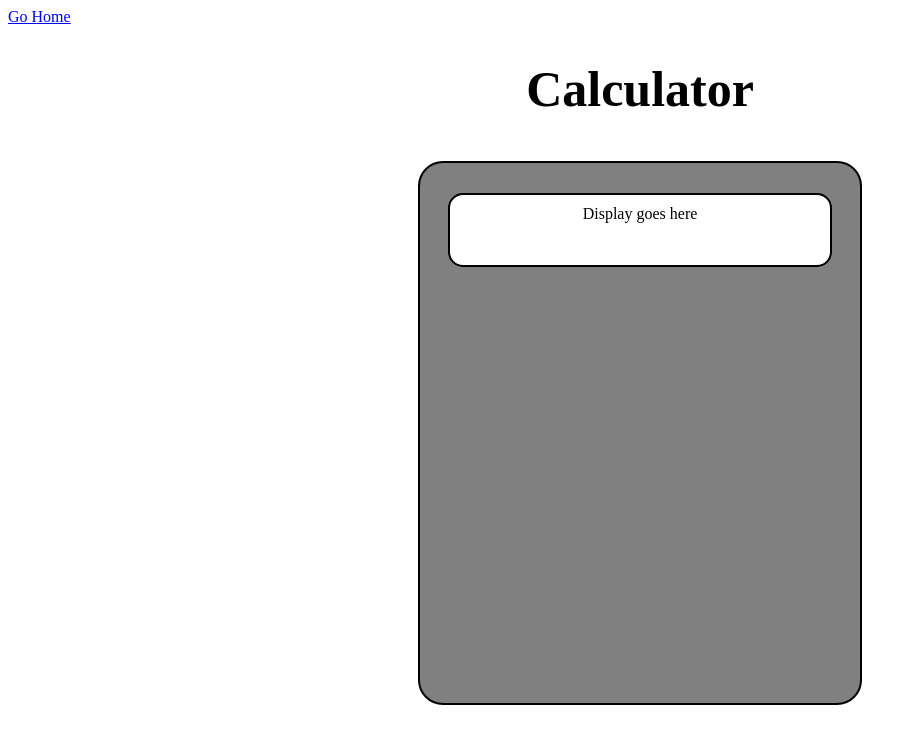
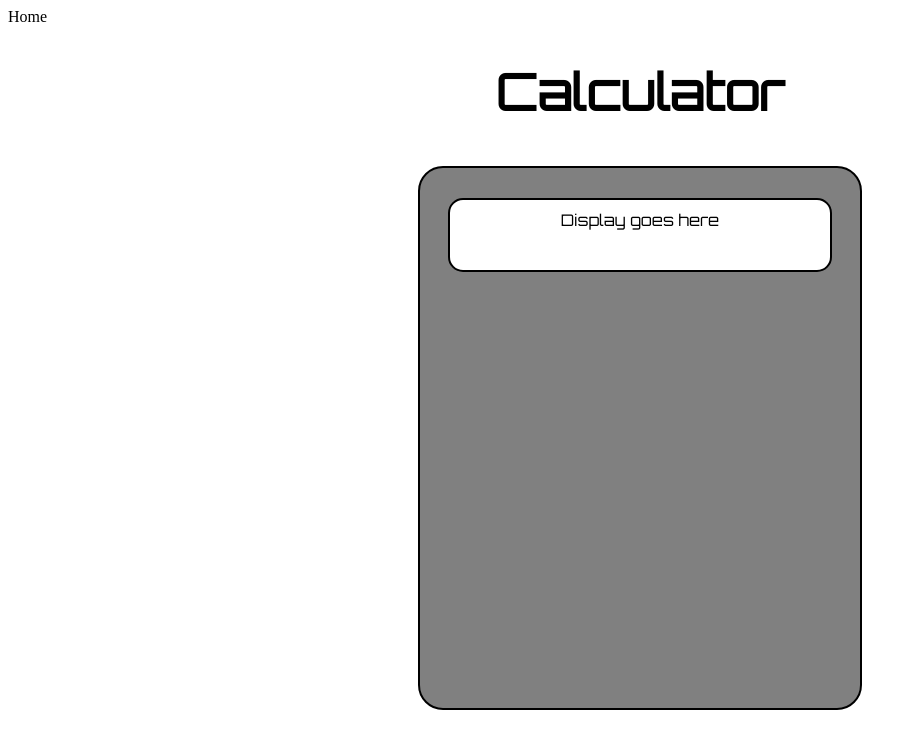
Before and after one commit to tommygatz/calculator, a PHP site: page / in a window 1280 px wide. Shown: the top 749 px of the page, without its empty margins (0-917 px from the left). Run offline with PHP 8.4, Linux system fonts and the light colour scheme.

Commit message:
Fixed broken font links

```diff
--- a/css/style.css
+++ b/css/style.css
@@ -1,12 +1,8 @@
-@font-face {
-  font-family: 'Orbitron';
-  src: url('https://fonts.googleapis.com/css?family=Orbitron');
-}
-
 h1 {
   font-size: 50px;
   color: black;
   text-align: center;
+  font-family: 'Orbitron';
 }
 
 #answer {
@@ -49,3 +45,13 @@ h1 {
   padding: 10px;
   font-family: 'Orbitron';
 }
+
+#homelink {
+  color: black;
+  text-decoration: none;
+}
+
+#homelink:hover{
+  color: black;
+  text-decoration: line-through;
+}
--- a/index.html
+++ b/index.html
@@ -3,10 +3,13 @@
   <head>
     <title>Tom's Calc</title>
     <link rel="stylesheet" href="css/style.css">
+    <link rel="preconnect" href="https://fonts.googleapis.com">
+    <link rel="preconnect" href="https://fonts.gstatic.com" crossorigin>
+    <link href="https://fonts.googleapis.com/css2?family=Orbitron&display=swap" rel="stylesheet">
     <script type="text/javascript" src="js/script.js"></script>
   </head>
   <body>
-    <a href="index.html">Go Home</a>
+    <a id='homelink' href="https://tommygatz.github.io/">Home</a>
     <h1>Calculator</h1>
 
 
```
